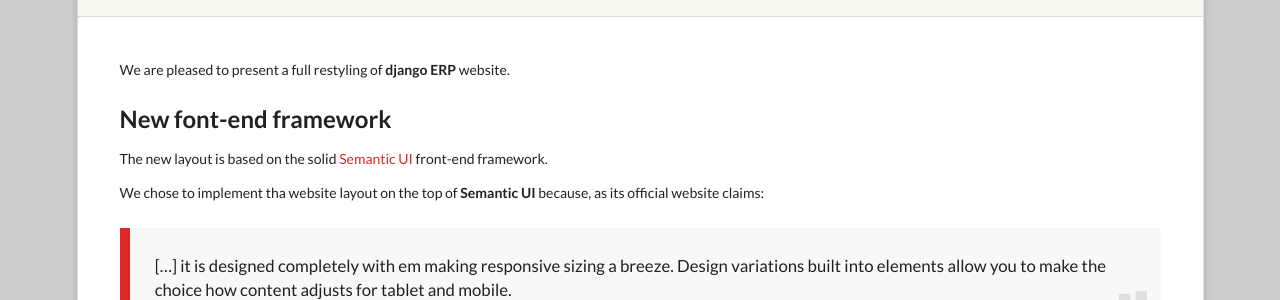
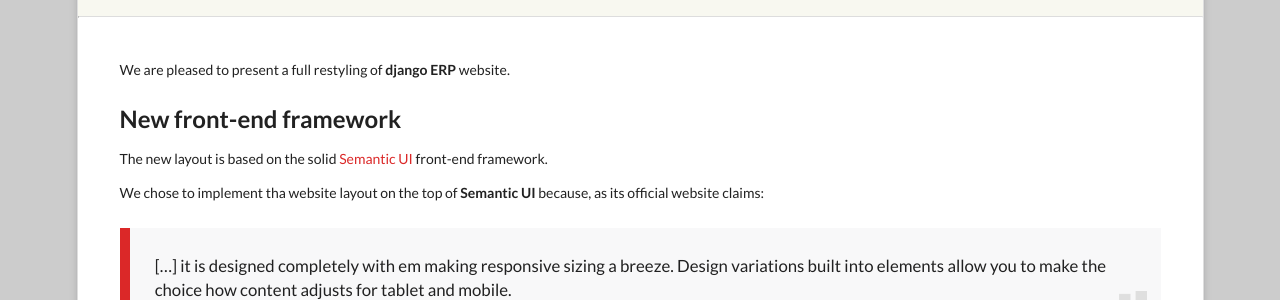
Before and after one commit to chaiebaymen/website, a Jekyll site: the page built from _posts/2015-09-26-logo-website-restyling.markdown, in a window 1280 px wide. Shown: the part 398-698 px from the top of the page. Built offline with Jekyll 4.4.1, drawn with Linux system fonts in a browser that asks for light colours; Markdown is read by kramdown in place of the engine named in the settings.

Commit message:
Fix typo.

```diff
--- a/_posts/2015-09-26-logo-website-restyling.markdown
+++ b/_posts/2015-09-26-logo-website-restyling.markdown
@@ -6,7 +6,7 @@
 
 We are pleased to present a full restyling of **django ERP** website.
 
-## New font-end framework
+## New front-end framework
 
 The new layout is based on the solid [Semantic UI] front-end framework.
 
```
